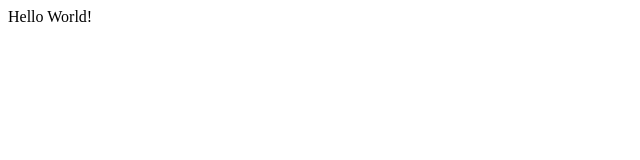
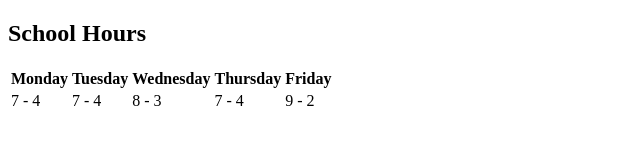
Before and after one commit to ItzApolloQT/malinaoproject, a plain HTML site: page index.html in a window 1280 px wide. Shown: the whole page, without its empty margins (0-640 px from the left). Drawn offline with Linux system fonts and the light colour scheme.

Commit message:
Update index.html

```diff
--- a/index.html
+++ b/index.html
@@ -5,6 +5,22 @@
   <title>Project: Malinao</title>
  </head>
  <body>
-  Hello World!
+  <h2>School Hours</h2>
+  <table>
+   <tr>
+    <th>Monday
+    <th>Tuesday
+    <th>Wednesday
+    <th>Thursday
+    <th>Friday
+   </tr>
+   <tr>
+    <td>7 - 4
+    <td>7 - 4
+    <td>8 - 3
+    <td>7 - 4
+    <td>9 - 2
+   </tr>
+  </table>
  </body>
 </html>
```
